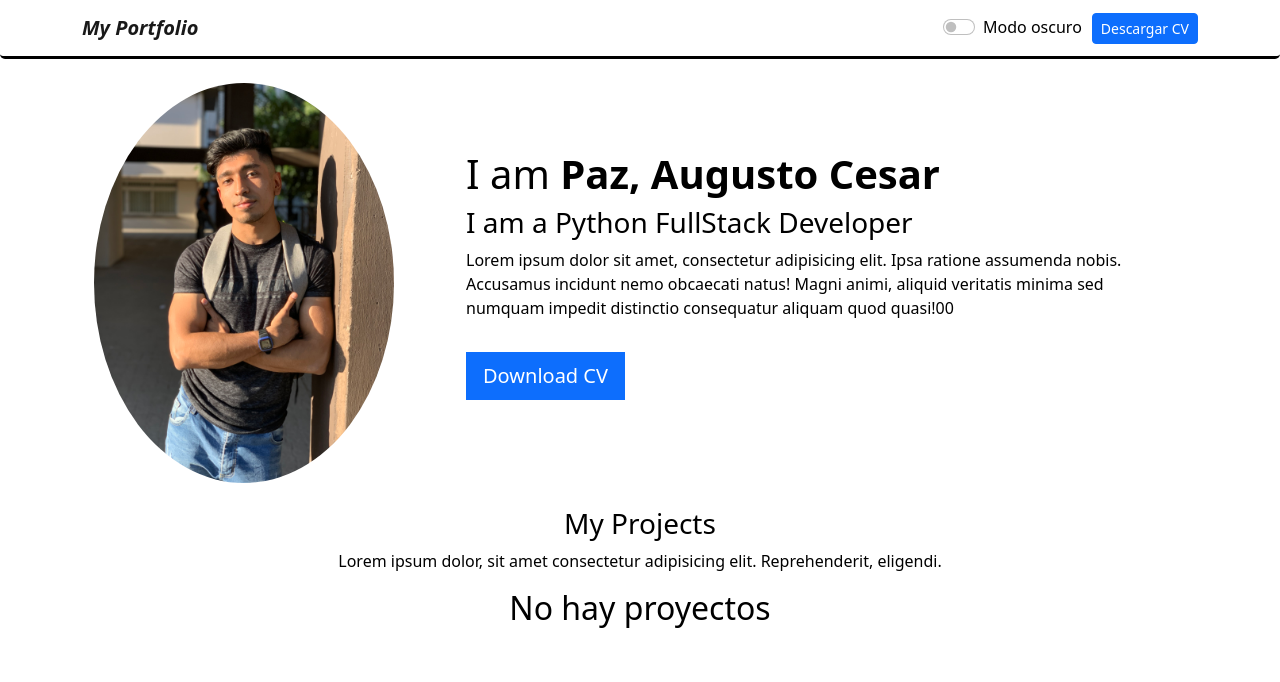
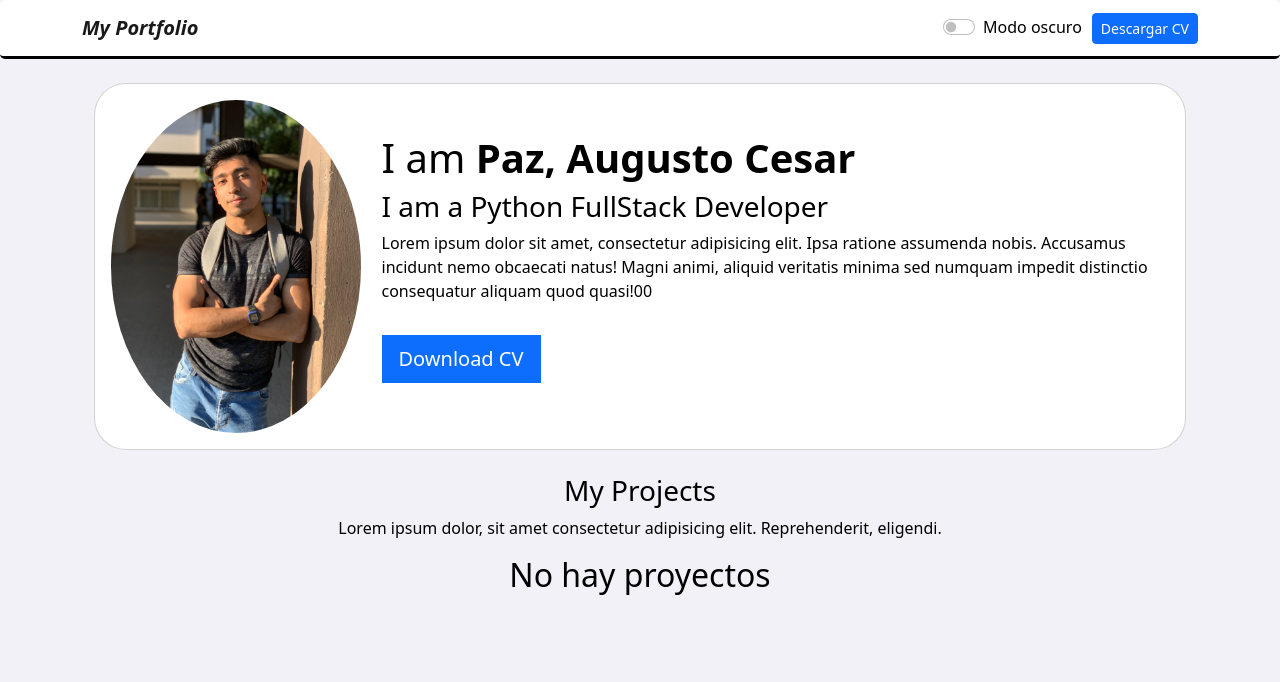
Before and after one commit to AugustP748/MyPortfolio, a Django app: page / in a window 1280 px wide. Shown: the top 682 px of the page. Run offline with Django 4.2, Linux system fonts and the light colour scheme; data that the repository does not hold is empty.

Commit message:
Rediseño de vista principal de perfil profesional

```diff
--- a/MyPortfolio/Portfolio/static/css/style.css
+++ b/MyPortfolio/Portfolio/static/css/style.css
@@ -6,7 +6,7 @@ body.dark-mode {
 
 /* Estilos para el modo claro */
 body.light-mode {
-    background-color: white !important;
+  background-color: #f2f1f7 !important;
   color: black !important;
 }
 
@@ -17,6 +17,7 @@ body.light-mode {
 }
 
 .imagen-profile{
+  /* No funciona actualmente */
   height: auto;
   width: 100px;
 }
@@ -33,7 +34,7 @@ body.dark-mode .card-project:hover{
 
 .card {
   /* Estilos para las cards en modo claro */
-    background-color: white ;
+  background-color: white !important ;
   color: black;
   border: 2px solid gray; /* Estilo de borde deseado */
   border-radius: 5px; /* Opcional: añade esquinas redondeadas al borde */
@@ -53,7 +54,7 @@ body.dark-mode .card-project:hover{
 
 body.dark-mode .card {
   /* Estilos para las cards en modo oscuro */
-    background-color: black;
+  background-color: #1c1c1e !important;
   color: white ;
   border: 2px solid gray; /* Estilo de borde deseado */
   border-radius: 5px; /* Opcional: añade esquinas redondeadas al borde */
@@ -73,14 +74,17 @@ body.dark-mode .card-project:hover{
 .navbar {
   border-bottom: 3px solid black; /* Estilo de borde deseado */
   border-radius: 5px; /* Opcional: añade esquinas redondeadas al borde */
+  background-color:white;
 }
 
 body.dark-mode .navbar {
   border-bottom: 3px solid white; /* Estilo de borde deseado */
   border-radius: 5px; /* Opcional: añade esquinas redondeadas al borde */
+  background-color:#1c1c1e;
 }
 
 body.dark-mode .navbar-toggler{
+  /* No funciona actualmente */
   background-color: black !important;
   color: white !important;
 }
--- a/MyPortfolio/Portfolio/templates/home.html
+++ b/MyPortfolio/Portfolio/templates/home.html
@@ -2,11 +2,13 @@
 {% load static %}
 
 {% block content %}
+<div class="card card-body rounded-5" style="">
     <div class="row">
-        <div class="col-md-4">
-            <img style="width: 300px; height: auto; border-radius: 50%;" src="{% static 'portfolio/profile.JPEG' %}" alt="profile">
+        <div class="col-md-3">
+            <img style="width: 250px; height: auto; border-radius: 50%;" src="{% static 'portfolio/profile.JPEG' %}" alt="profile">
         </div>
-        <div class="col-md-8 my-auto">
+        <div class="col-md-9 my-auto">
+
             <h1>I am <strong>Paz, Augusto Cesar</strong></h1>
             <h3>I am a Python FullStack Developer</h3>
             <p>Lorem ipsum dolor sit amet, consectetur adipisicing elit.
@@ -16,8 +18,11 @@
             <a href="{% static 'portfolio/CV_PA.pdf' %}" class="btn btn-primary btn-lg rounded-0 my-3" target="_blank">
                 Download CV
             </a>
+
         </div>
     </div>
+</div>
+
 
     <div class="row my-4 text-center">
 
```
Lines whose indentation alone changed are shown as unchanged.
